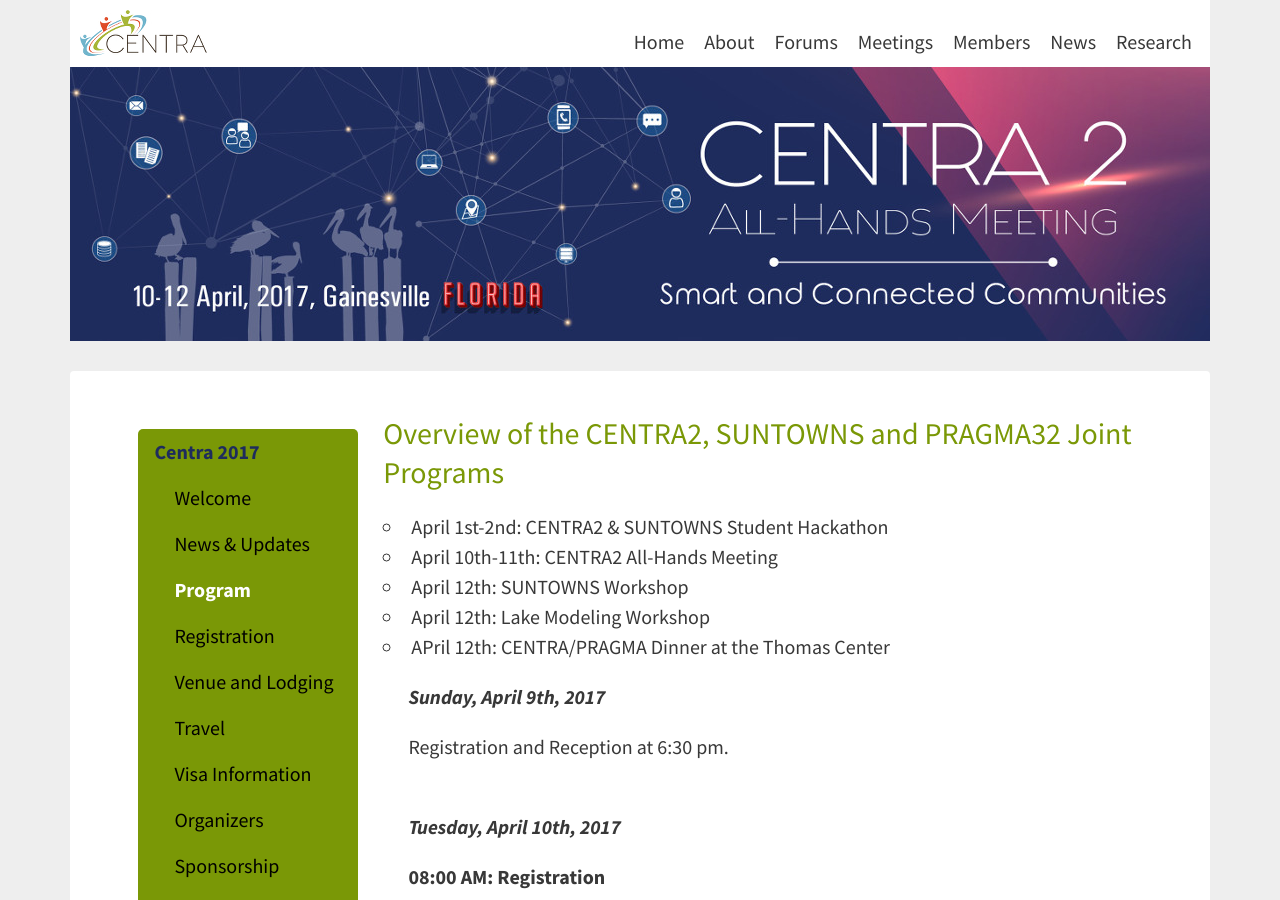
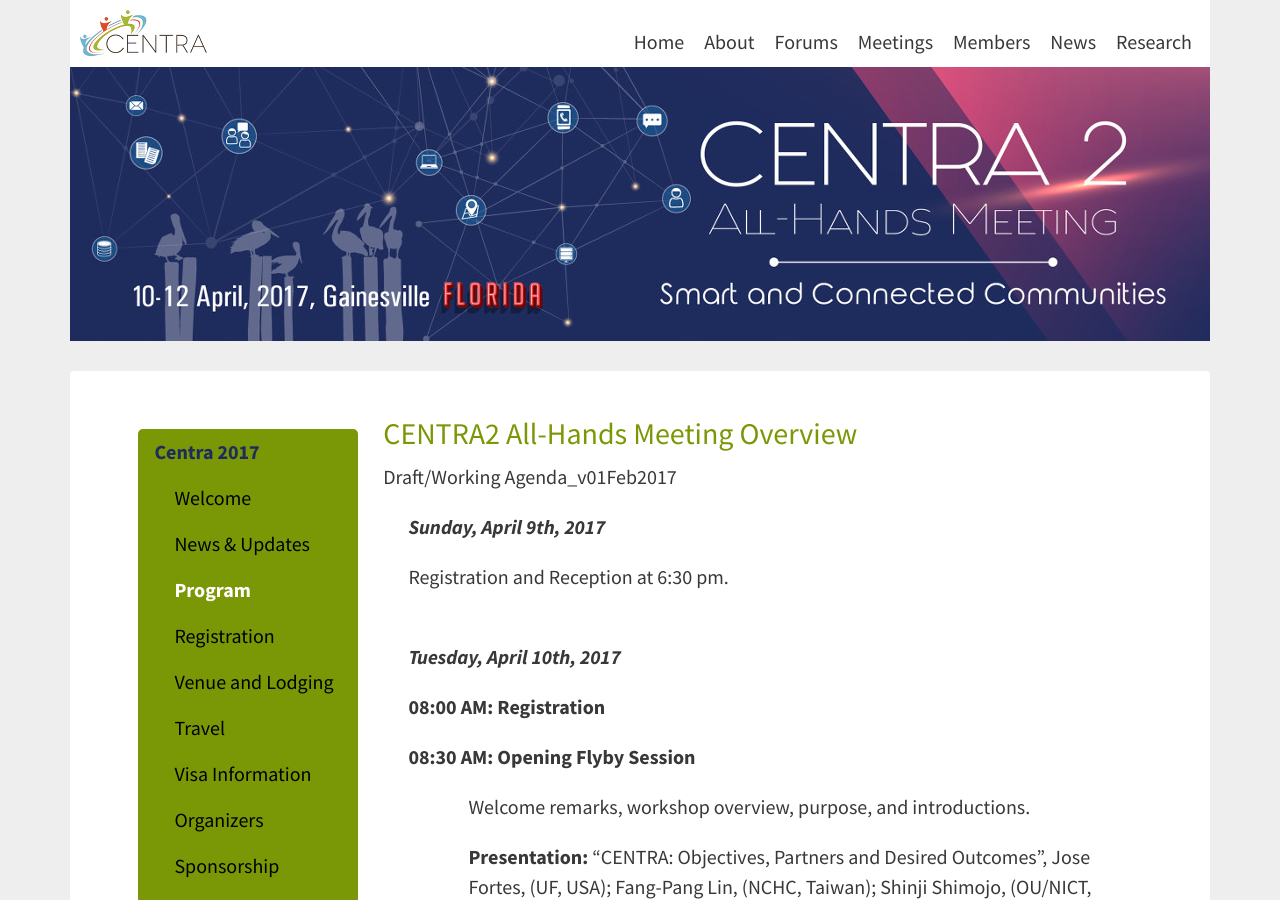
Before and after one commit to hmchou56/centra8, a Jekyll site: the page built from centra2/program.md, in a window 1280 px wide and 900 px high. Built offline with Jekyll 4.4.1, drawn with Linux system fonts in a browser that asks for light colours; nearby versions of some CDN libraries.

Commit message:
updated text

```diff
--- a/centra2/program.md
+++ b/centra2/program.md
@@ -7,18 +7,8 @@
 hide: true
 ---
 
-
-### Overview of the CENTRA2, SUNTOWNS and PRAGMA32 Joint Programs
-
-<p>
- <ul type="circle">
-  <li>April 1st-2nd: CENTRA2 & SUNTOWNS Student Hackathon</li>
-  <li>April 10th-11th: CENTRA2 All-Hands Meeting </li>
-  <li>April 12th: SUNTOWNS Workshop</li>
-  <li>April 12th: Lake Modeling Workshop</li>
-  <li>APril 12th: CENTRA/PRAGMA Dinner at the Thomas Center</li>
- </ul>
-</p>
+### CENTRA2 All-Hands Meeting Overview
+Draft/Working Agenda_v01Feb2017 <br />
 
 <p style="padding-left: 270px;"><strong><i>Sunday, April 9th, 2017</i></strong> </p>
 <p style="padding-left: 270px;"><span style="font-weight: 400;">Registration and Reception at 6:30 pm.<br /><br /></span></p>
```
